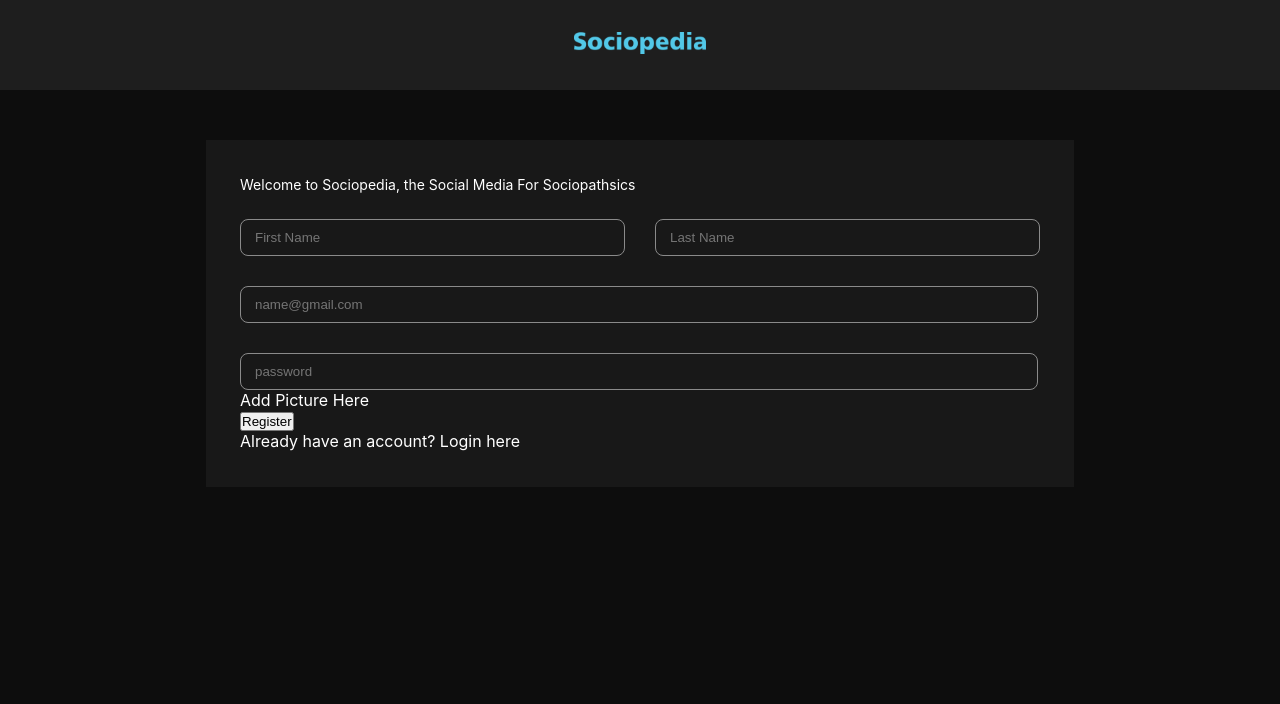
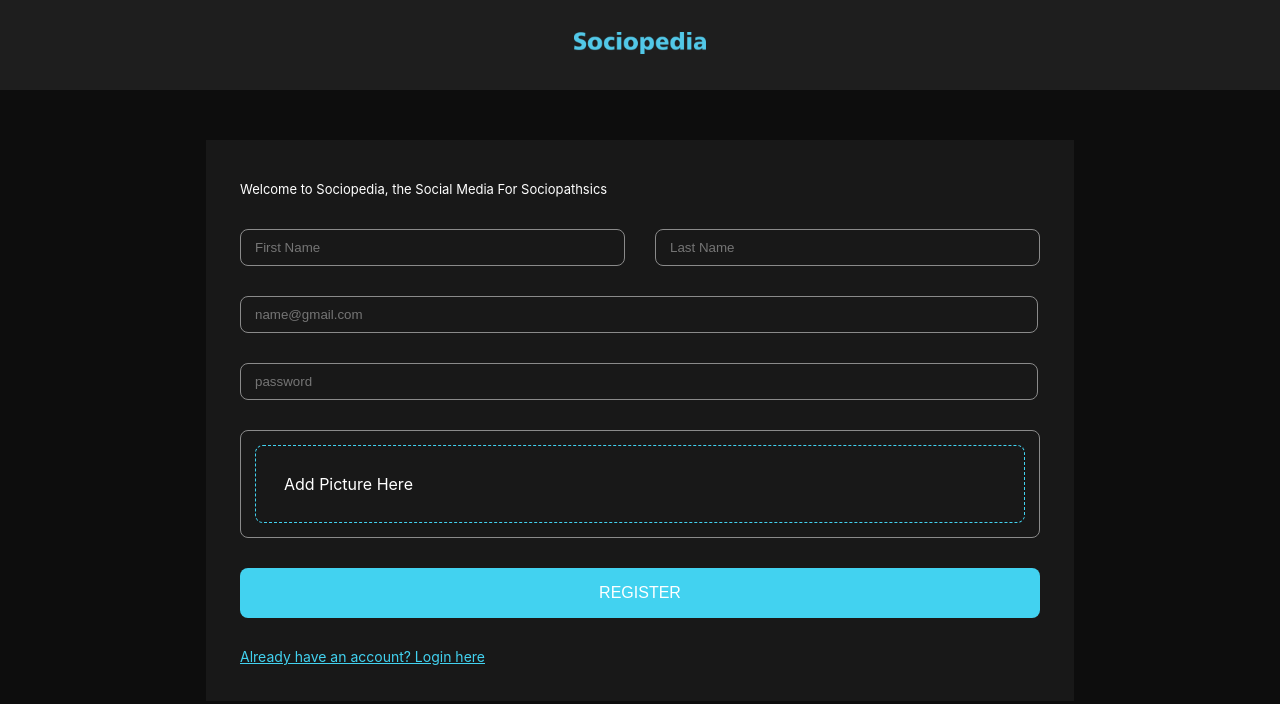
Before and after one commit to Uneebbhat/sociopedia, a React (Create React App) app: page / in a window 1280 px wide. Shown: the top 704 px of the page. Built offline with nearby package versions, Linux system fonts and the light colour scheme.

Commit message:
Signup and sign page is completed

```diff
--- a/src/Components/Pages/SignIn/SignIn.css
+++ b/src/Components/Pages/SignIn/SignIn.css
@@ -0,0 +1,95 @@
+.container {
+  max-width: 1180px;
+  margin-inline: auto;
+  display: flex;
+  flex-direction: column;
+  justify-content: center;
+  margin-top: 50px;
+  background-color: #181818;
+  max-width: 800px;
+  padding: 36px 34px;
+}
+
+.welcome__heading {
+  font-size: 13px;
+  margin-bottom: 26px;
+  line-height: 27px;
+}
+
+input {
+  background-color: transparent;
+  border: 1px solid #8a8a8a;
+  color: white;
+  border-radius: 8px;
+  outline-color: transparent;
+}
+
+input:focus-visible {
+  outline: none;
+}
+
+.name__form {
+  display: flex;
+}
+
+.name {
+  width: 355px;
+  padding: 10px 14px;
+}
+
+.first__name {
+  margin-right: 30px;
+}
+
+.email__form input {
+  width: 96%;
+  margin-top: 30px;
+  padding: 10px 14px;
+}
+
+.profile__pic {
+  border: 1px solid #8a8a8a;
+  border-radius: 8px;
+  margin: 30px 0;
+  padding: 14px;
+}
+
+.border {
+  border: 1px dashed #42d2f0;
+  border-radius: 8px;
+  padding: 28px 28px;
+}
+
+.btn {
+  background-color: #42d2f0;
+  color: white;
+  font-size: 16px;
+  text-transform: uppercase;
+  border: none;
+  border-radius: 8px;
+  padding: 16px 0;
+  width: 100%;
+  cursor: pointer;
+}
+
+.sign__up {
+  color: #42d2f0;
+  text-decoration: underline;
+  margin-top: 30px;
+  font-size: 14px;
+}
+
+@media screen and (width < 768px) {
+  .name__form {
+    flex-wrap: wrap;
+  }
+
+  .name__form > * {
+    width: 100%;
+  }
+
+  .first__name {
+    margin-right: 0;
+    margin-bottom: 30px;
+  }
+}
--- a/src/Components/Pages/SignUp/SignUp.css
+++ b/src/Components/Pages/SignUp/SignUp.css
@@ -11,8 +11,9 @@
 }
 
 .welcome__heading {
-  font-size: 14px;
+  font-size: 13px;
   margin-bottom: 26px;
+  line-height: 27px;
 }
 
 input {
@@ -25,6 +26,10 @@ input {
 
 input:focus-visible {
   outline: none;
+}
+
+.name__form {
+  display: flex;
 }
 
 .name {
@@ -41,3 +46,50 @@ input:focus-visible {
   margin-top: 30px;
   padding: 10px 14px;
 }
+
+.profile__pic {
+  border: 1px solid #8a8a8a;
+  border-radius: 8px;
+  margin: 30px 0;
+  padding: 14px;
+}
+
+.border {
+  border: 1px dashed #42d2f0;
+  border-radius: 8px;
+  padding: 28px 28px;
+}
+
+.btn {
+  background-color: #42d2f0;
+  color: white;
+  font-size: 16px;
+  text-transform: uppercase;
+  border: none;
+  border-radius: 8px;
+  padding: 16px 0;
+  width: 100%;
+  cursor: pointer;
+}
+
+.sign__up {
+  color: #42d2f0;
+  text-decoration: underline;
+  margin-top: 30px;
+  font-size: 14px;
+}
+
+@media screen and (width < 768px) {
+  .name__form {
+    flex-wrap: wrap;
+  }
+
+  .name__form > * {
+    width: 100%;
+  }
+
+  .first__name {
+    margin-right: 0;
+    margin-bottom: 30px;
+  }
+}
--- a/src/Components/Pages/SignUp/SignUp.js
+++ b/src/Components/Pages/SignUp/SignUp.js
@@ -31,7 +31,9 @@ const SignUp = () => {
               />
             </div>
             <div className="profile__pic">
-              <p>Add Picture Here</p>
+              <div className="border">
+                <p>Add Picture Here</p>
+              </div>
             </div>
             <div className="button">
               <button className="btn">Register</button>
```
Also changed, not shown: src/Components/Pages/SignIn/SignIn.js (+32 -3 lines).
